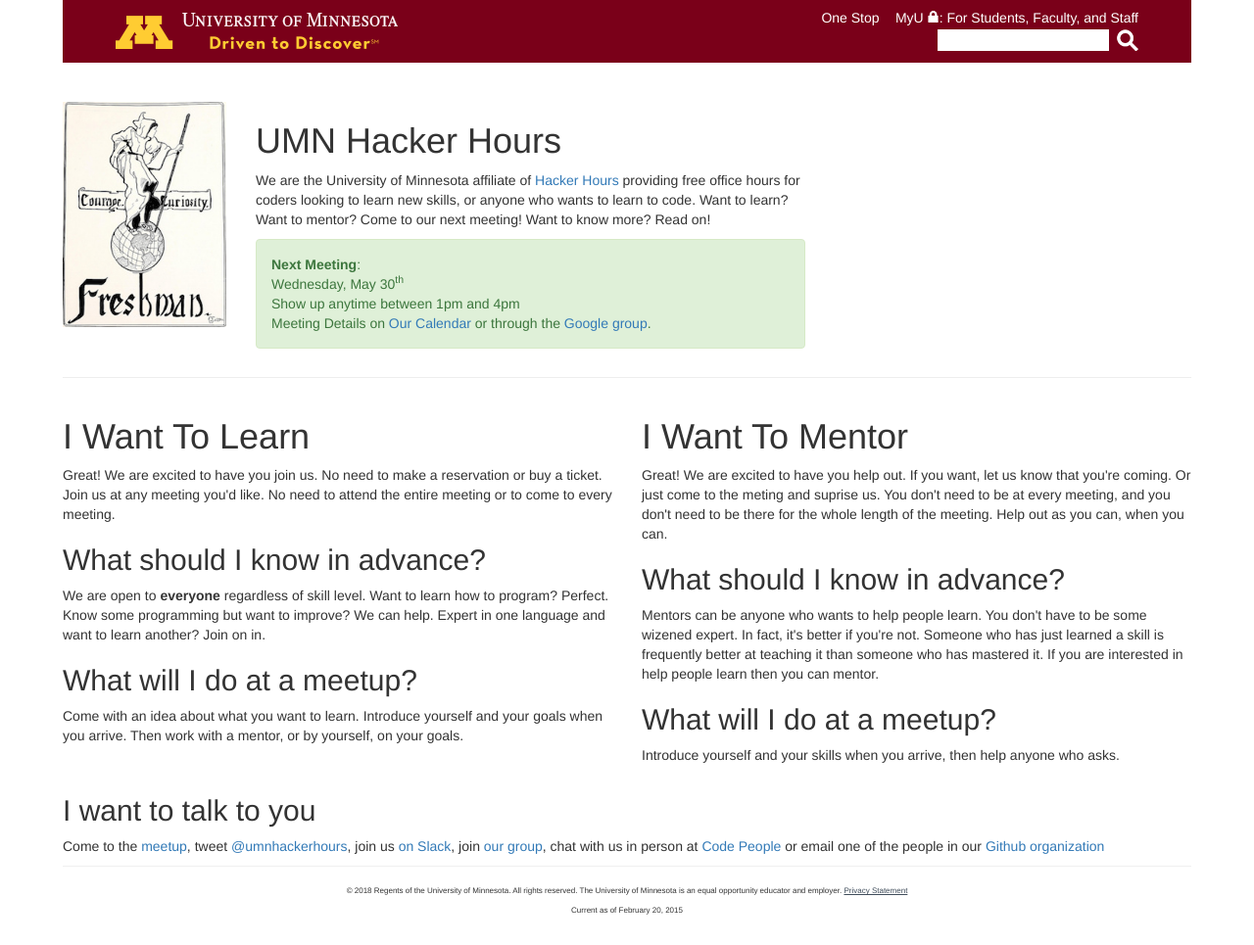
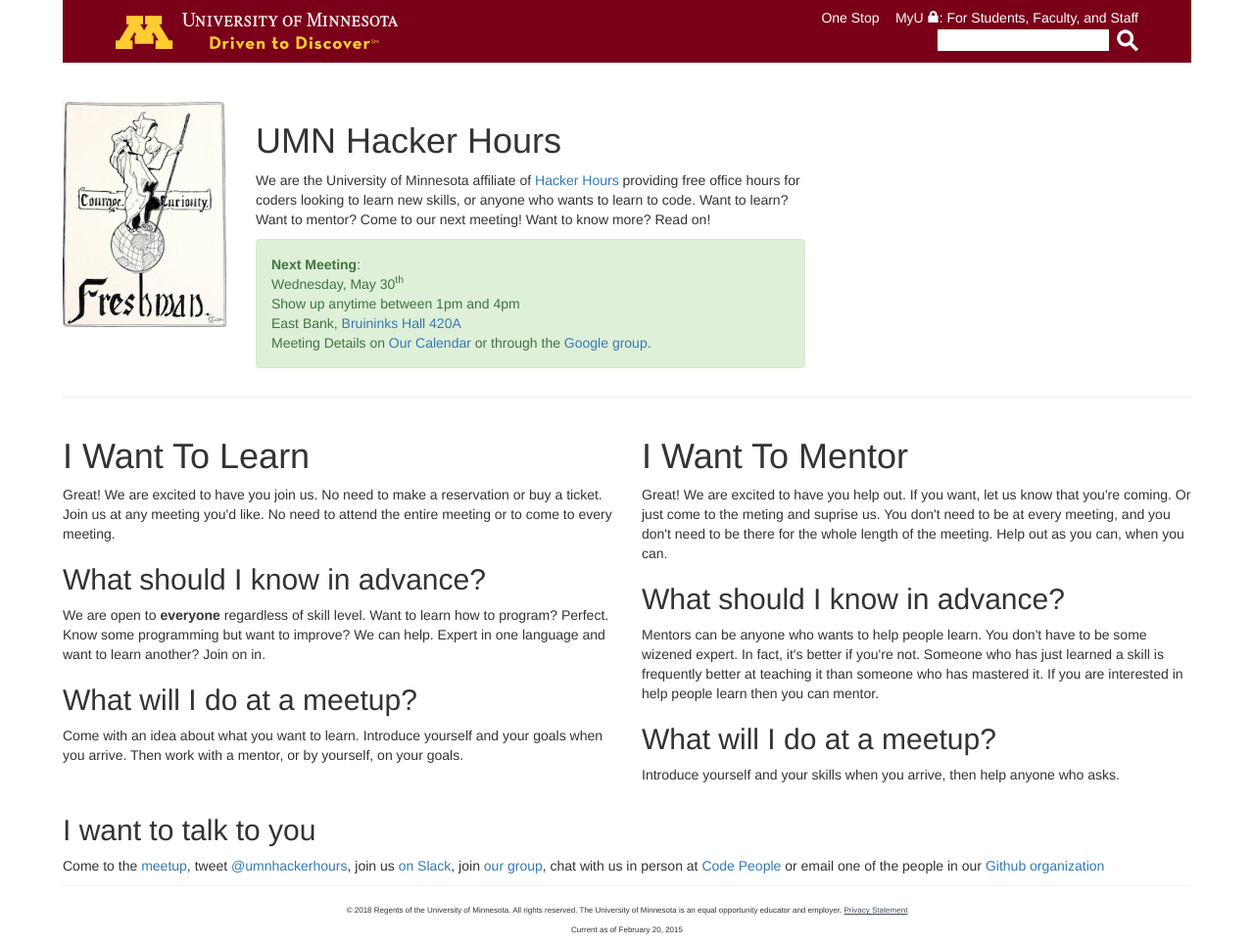
Before and after one commit to umnhackerhours/umnhackerhours.github.io, a Jekyll site: the page built from index.markdown, in a window 1280 px wide. Shown: the whole page at 98% size. Built offline with Jekyll 4.4.1, drawn with Linux system fonts in a browser that asks for light colours; part of the change alters nothing that is shown.

Commit message:
2018-05-30

```diff
--- a/index.markdown
+++ b/index.markdown
@@ -19,7 +19,7 @@ description: Home
         <!-- West Bank, <a href="https://roomsearch.umn.edu/roomsearch/#/rooms/69098659-4825-45b7-96d5-902f6b428017">Humphrey 50A (Computer Lab)</a><br /> -->
         <!-- St. Paul, <a href="https://roomsearch.umn.edu/roomsearch/#/rooms/c0619129-43e2-495e-98e3-5868ea0cc817">Hodson Hall 490</a><br /> -->
 
-        <!-- East Bank, <a href="">Bruininks Hall 420A</a><br /> -->
+        East Bank, <a href="https://roomsearch.umn.edu/roomsearch/#/rooms/1c70e5d2-64c9-47e0-adc5-b1fe6dc41c61">Bruininks Hall 420A</a><br />
         Meeting Details on <a href="https://www.google.com/calendar/embed?src=umn.edu_ii9odmho4m63bsq19879mu0iis%40group.calendar.google.com&ctz=America/Chicago">Our Calendar</a> or through the <a href='https://groups.google.com/a/umn.edu/d/hackerhours'>Google group</a>.
       </div>
     </div>
```
